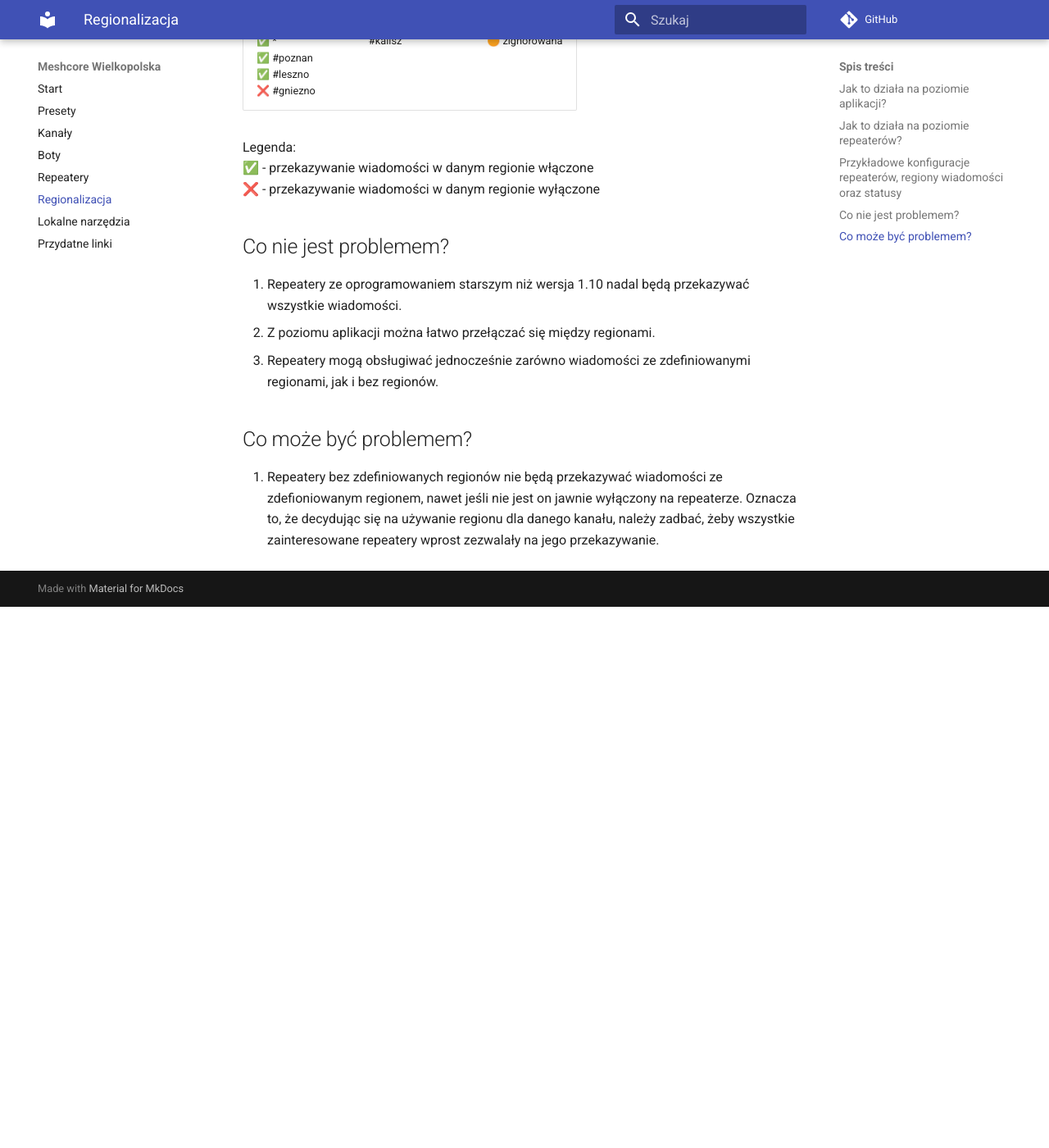
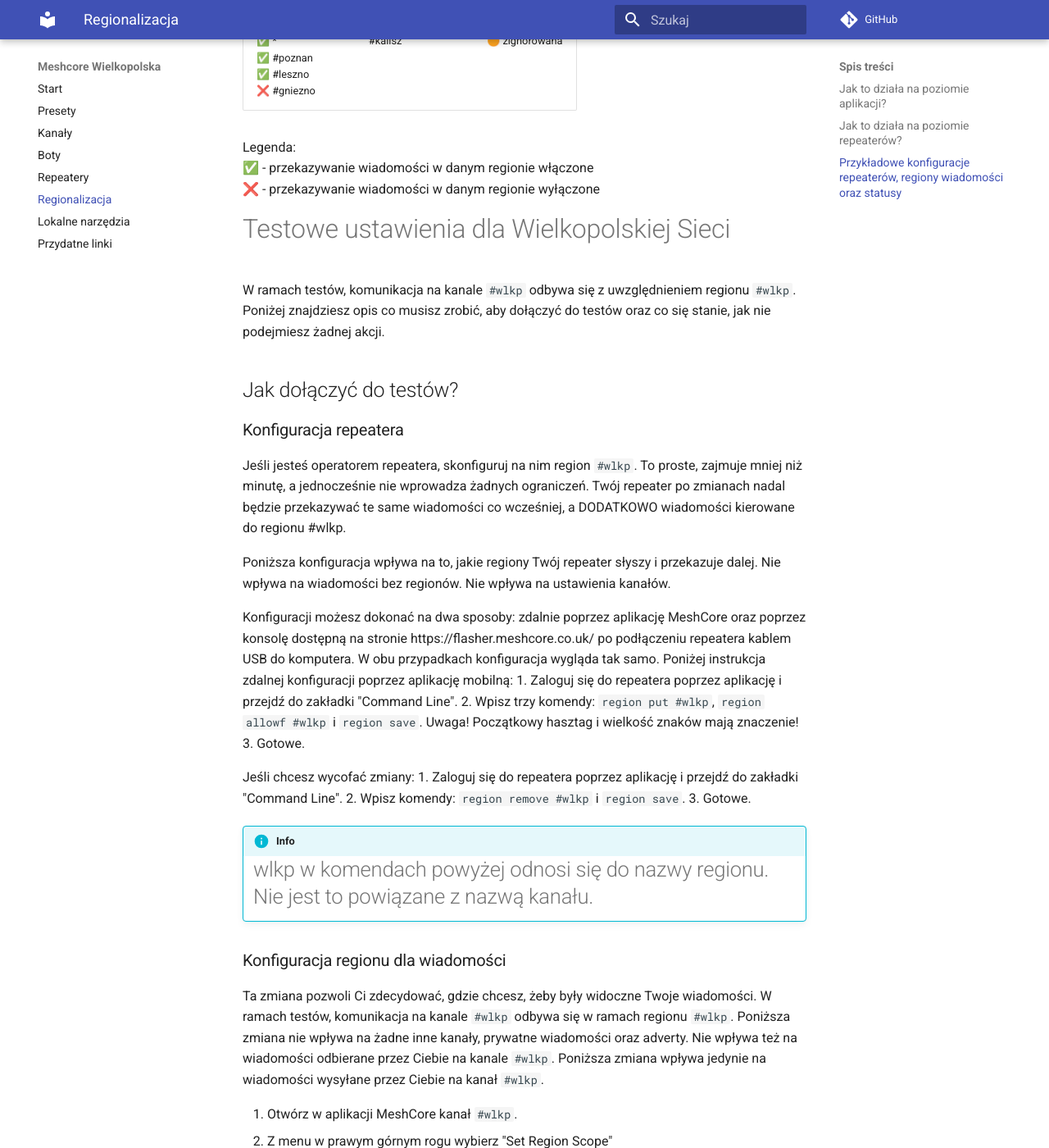
Before and after one commit to chybaDapi/awesome-meshcore-wlkp, an MkDocs documentation site: the page built from docs/regions.md, in a window 1280 px wide and 1400 px high, scrolled down 2143 px. Shown: the whole window at 82% size. Built offline with MkDocs 1.6.1 and Material for MkDocs 9.7.7, drawn with Linux system fonts in a browser that asks for light colours; comment, search, counter and statistics services are not loaded; before the commit the page ends 2883 px from its top, so only the background shows below that; some of the changed text lies outside the part shown.

Commit message:
Added manual how to set regions.

```diff
--- a/docs/regions.md
+++ b/docs/regions.md
@@ -1,4 +1,4 @@
-# Regionalizacja
+# Regionalizacja - jak to działa?
 
 ## Jak to działa na poziomie aplikacji?
 Regionalizacja aplikowana jest tylko do wiadomości wysyłanych na kanałach i NIE wpływa na prywatne wiadomości (DM) wysyłane bezpośrednio do innych użytkowników oraz adverty.
@@ -8,7 +8,7 @@
 ## Jak to działa na poziomie repeaterów?
 Oprogramowanie repeaterów do wersji 1.10 ignoruje regiony i przekazuje wszystkie wiadomości dalej.
 
-Od wersji 1.10 dodane zostało wsparcie dla regionalizacji. Wszystkie repeatery począwszy od tej wersji otrzymują domyślną konfigurację pozwalającą na przekazywanie wiadomości z symbolem wieloznacznym (`*`), czyli wiadomości bez zdefiniowanego zakresu. Z poziomu linii komend (poprzez aplikację lub przeglądarkę) administrator może dodawać regiony oraz definiować, które regiony mają być przekazywane dalej, a które nie.
+Od wersji 1.10 dodane zostało wsparcie dla regionalizacji. Wszystkie repeatery począwszy od tej wersji otrzymują domyślną konfigurację pozwalającą na przekazywanie wiadomości z symbolem wieloznacznym (`*`), czyli wiadomości bez zdefiniowanego regionu. Z poziomu linii komend (poprzez aplikację lub przeglądarkę) administrator może dodawać regiony oraz definiować, które regiony mają być przekazywane dalej, a które nie.
 
 !!! Warning "Uwaga!"
 
@@ -48,10 +48,58 @@
 ❌ - przekazywanie wiadomości w danym regionie wyłączone
 
 
-## Co nie jest problemem?
-1. Repeatery ze oprogramowaniem starszym niż wersja 1.10 nadal będą przekazywać wszystkie wiadomości.
-2. Z poziomu aplikacji można łatwo przełączać się między regionami.
-3. Repeatery mogą obsługiwać jednocześnie zarówno wiadomości ze zdefiniowanymi regionami, jak i bez regionów.
+# Testowe ustawienia dla Wielkopolskiej Sieci
+W ramach testów, komunikacja na kanale `#wlkp` odbywa się z uwzględnieniem regionu `#wlkp`. Poniżej znajdziesz opis co musisz zrobić,
+aby dołączyć do testów oraz co się stanie, jak nie podejmiesz żadnej akcji.
 
-## Co może być problemem?
-1. Repeatery bez zdefiniowanych regionów nie będą przekazywać wiadomości ze zdefioniowanym regionem, nawet jeśli nie jest on jawnie wyłączony na repeaterze. Oznacza to, że decydując się na używanie regionu dla danego kanału, należy zadbać, żeby wszystkie zainteresowane repeatery wprost zezwalały na jego przekazywanie.
+## Jak dołączyć do testów?
+
+### Konfiguracja repeatera
+Jeśli jesteś operatorem repeatera, skonfiguruj na nim region `#wlkp`. To proste, zajmuje mniej niż minutę, a jednocześnie nie wprowadza żadnych ograniczeń.
+Twój repeater po zmianach nadal będzie przekazywać te same wiadomości co wcześniej, a DODATKOWO wiadomości kierowane do regionu #wlkp.
+
+Poniższa konfiguracja wpływa na to, jakie regiony Twój repeater słyszy i przekazuje dalej. Nie wpływa na wiadomości bez regionów. Nie wpływa na ustawienia kanałów.
+
+Konfiguracji możesz dokonać na dwa sposoby: zdalnie poprzez aplikację MeshCore oraz poprzez konsolę dostępną na stronie https://flasher.meshcore.co.uk/ po podłączeniu repeatera kablem USB do komputera.
+W obu przypadkach konfiguracja wygląda tak samo. Poniżej instrukcja zdalnej konfiguracji poprzez aplikację mobilną:
+1. Zaloguj się do repeatera poprzez aplikację i przejdź do zakładki "Command Line".
+2. Wpisz trzy komendy: `region put #wlkp`, `region allowf #wlkp` i `region save`. Uwaga! Początkowy hasztag i wielkość znaków mają znaczenie!
+3. Gotowe.
+
+Jeśli chcesz wycofać zmiany:
+1. Zaloguj się do repeatera poprzez aplikację i przejdź do zakładki "Command Line".
+2. Wpisz komendy: `region remove #wlkp` i `region save`.
+3. Gotowe.
+
+!!! Info "Info"
+
+    #wlkp w komendach powyżej odnosi się do nazwy regionu. Nie jest to powiązane z nazwą kanału.
+
+
+### Konfiguracja regionu dla wiadomości
+Ta zmiana pozwoli Ci zdecydować, gdzie chcesz, żeby były widoczne Twoje wiadomości. W ramach testów, komunikacja na kanale `#wlkp` odbywa się w ramach regionu `#wlkp`.
+Poniższa zmiana nie wpływa na żadne inne kanały, prywatne wiadomości oraz adverty. Nie wpływa też na wiadomości odbierane przez Ciebie na kanale `#wlkp`.
+Poniższa zmiana wpływa jedynie na wiadomości wysyłane przez Ciebie na kanał `#wlkp`.
+
+1. Otwórz w aplikacji MeshCore kanał `#wlkp`.
+2. Z menu w prawym górnym rogu wybierz "Set Region Scope"
+3. W prawym górnym rogu wybierz "+", dodaj region `#wlkp` i zapisz "ptaszkiem" w prawym górnym rogu. Hasztag i wielkość znaków mają znaczenie!
+4. Po zapisaniu zmian aplikacja przeniesie Cię do ekranu "Select Region". Wybierz `#wlkp` klikając w niego.
+5. Po powrocie do kanału pojawia się na górze potwierdzenie: "Only repeaters allowing region will forward."
+6. Gotowe.
+
+Od teraz wiadomości wysłane przez Ciebie na kanał `#wlkp` nie będą przekazywane dalej przez repeatery bez skonfigurowanego regionu `#wlkp`.
+
+Jeśli chcesz wycofać zmianę tymczasowo (możesz wysłać pojedynczą wiadomość bez zdefiniowanego regionu) lub na stałe, wykonaj poniższe kroki:
+1. Otwórz kanał `#wlkp`.
+2. Z menu w prawym górnym rogu wybierz "Set Region Scope"
+3. W prawym górnym rogu z menu oznaczonego trzema kropkami wybierz "Clear Scope".
+4. Gotowe.
+
+Teraz wszystkie Twoje wiadomości wysłane na kanał `wlkp` będą przekazywane dalej przez wszystkie repeatery w zasięgu.
+
+
+### Jeśli nie zrobisz nic...
+Jeśli nie zrobisz nic, Twoje wiadomości nadal będą widoczne dla wszystkich, jednak mogą "wyciekać" poza nasz region, a w dobrych warunkach również poza granice kraju.
+Jeśli jesteś operatorem repeatera, nie będzie on przekazywał dalej wiadomości z kanału `#wlkp` wysyłanych ze zdefiniowanym regionem `#wlkp`. Jeśli nie jesteś w zasięgu innego repeatera
+ze zdefiniowanym regionem, część wiadomości na kanale `#wlkp` może do Ciebie nie docierać.
```
Also changed, not shown: 1 other file.
